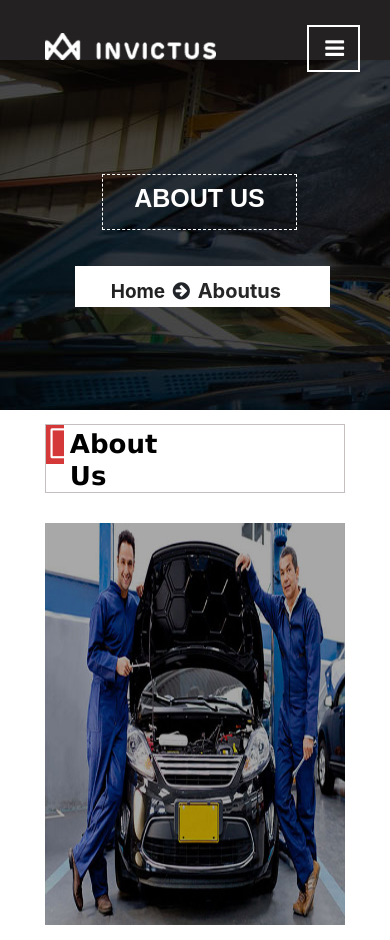
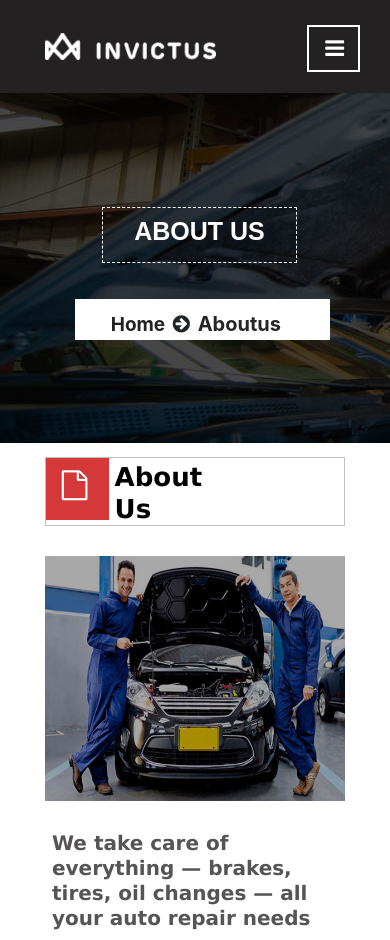
Before and after one commit to sangamgupta727/carservice.github.io, a plain HTML site: page about.html in a window 390 px wide. Shown: the top 940 px of the page. Drawn offline with nearby package versions, Linux system fonts and the light colour scheme.

Commit message:
Update style.css

```diff
--- a/css/style.css
+++ b/css/style.css
@@ -3367,6 +3367,32 @@ label {
     overflow-y: hidden !important;
     overflow-x: hidden !important;
 }
+	  .topab {
+    float: left;
+    min-height: 0px;
+    /* overflow: hidden; */
+    width: 100%;
+    /* position: fixed; */
+    padding-bottom: 33px;
+    /* z-index: 9999; */
+    background: rgba(6, 6, 6, 0.88);
+}
+	  .file {
+    float: left;
+    min-height: 0px;
+    padding-bottom: 7%;
+    /* height: 51px; */
+    width: 21%;
+    background-color: #d43838;
+}
+	  .ableft img {
+    float: left;
+    /* min-height: 0px; */
+    width: 100%;
+    width: 1005;
+    height: auto;
+    /* width: 539px; */
+}
   .bar {
       border: 2px  solid #fff;
       text-decoration: none;
```
